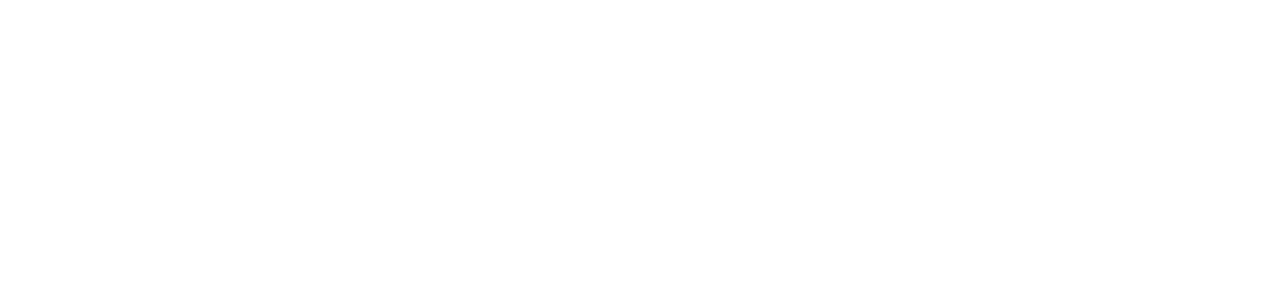
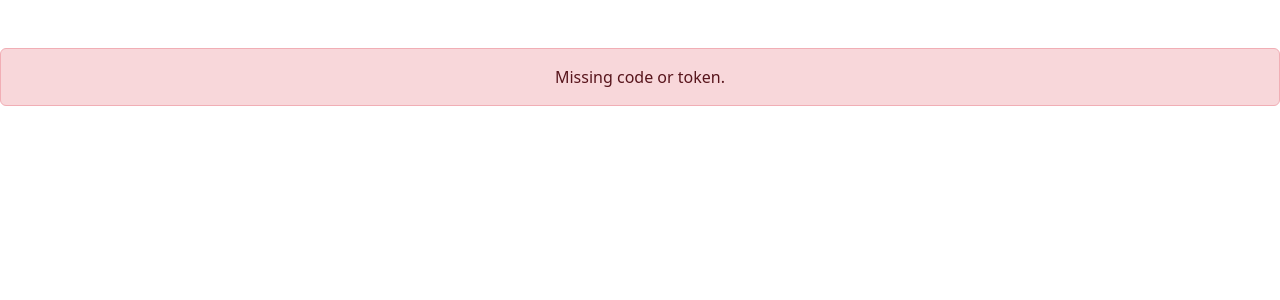
Before and after one commit to phillipbrad/finance-tracker, a React (Create React App) app in the folder frontend/: page /truelayer-callback in a window 1280 px wide. Before the commit this address had no page. Shown: the top 300 px of the page. Built offline with nearby package versions, Linux system fonts and the light colour scheme.

Commit message:
Update OAuth flow: add /truelayer-callback route and clarify callback handling

```diff
--- a/frontend/src/App.js
+++ b/frontend/src/App.js
@@ -100,7 +100,7 @@ function App() {
           <Route path="/transactions" element={<Transactions handleConsentError={handleConsentError} />} />
           <Route path="/reset-password" element={<PasswordReset />} />
           <Route path="/dashboard" element={<Dashboard handleConsentError={handleConsentError} />} />
-          <Route path="/banks/callback" element={<TrueLayerCallback />} />
+          <Route path="/truelayer-callback" element={<TrueLayerCallback />} />
           <Route path="/regular-payments" element={<RegularPayments handleConsentError={handleConsentError} />} />
           <Route path="/" element={
             <div>
--- a/frontend/src/components/TrueLayerCallback.js
+++ b/frontend/src/components/TrueLayerCallback.js
@@ -1,3 +1,7 @@
+
+// This component handles the OAuth redirect from TrueLayer.
+// TrueLayer should redirect to /truelayer-callback?code=... on the frontend.
+// The code is extracted and sent to the backend with the user's JWT in the Authorization header.
 import React, { useEffect, useState, useRef } from 'react';
 import { useLocation, useNavigate } from 'react-router-dom';
 import LoadingSpinner from './LoadingSpinner';
@@ -33,8 +37,7 @@ function TrueLayerCallback() {
                     headers: {
                         'Content-Type': 'application/json',
                         'Authorization': `Bearer ${token}`
-                    },
-                    credentials: 'include'
+                    }
                 });
                 if (response.ok) {
                     setLoading(false);
```
